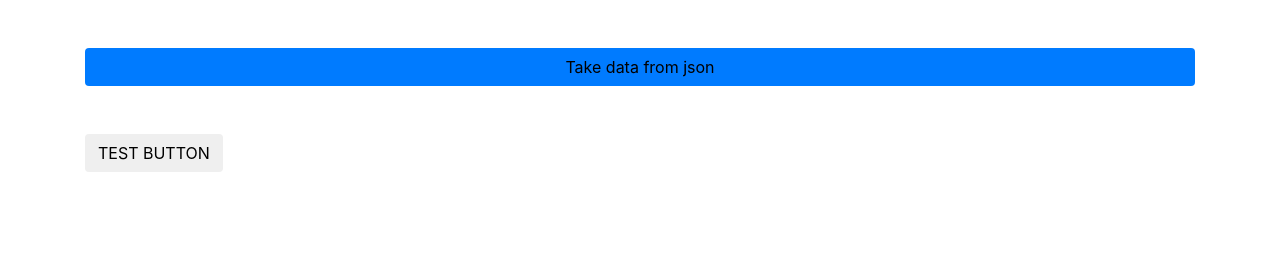
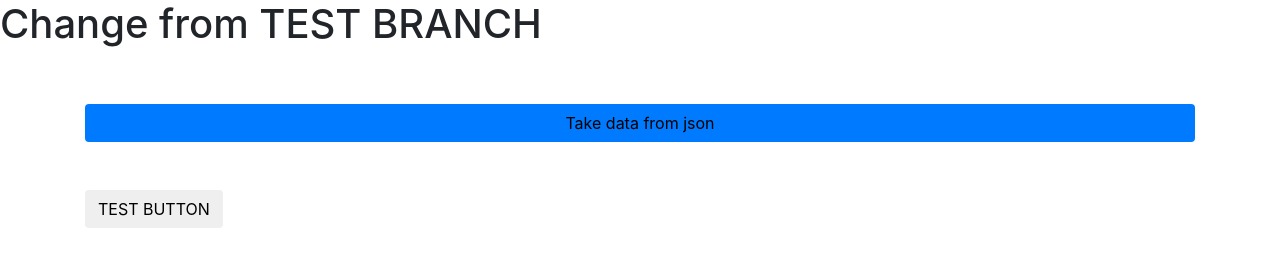
Before and after one commit to dudu9999/get_data_from_json, a plain HTML site: page index.html in a window 1280 px wide. Drawn offline with nearby package versions, Linux system fonts and the light colour scheme.

Commit message:
Creating from test branch

```diff
--- a/index.html
+++ b/index.html
@@ -8,6 +8,7 @@
         crossorigin="anonymous">
 </head>
 <body>
+    <h1>Change from TEST BRANCH</h1>
     <div class="container">
         <div class="col-lg-12">
             <div class="row">
```
